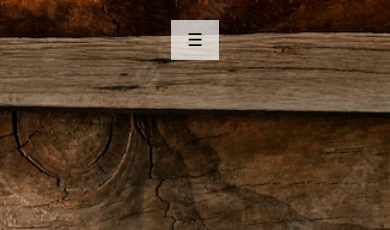
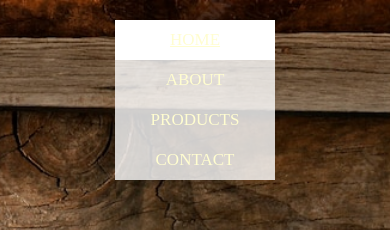
Before and after one commit to mckyle099/westernhomes, a plain HTML site: page index.html in a window 390 px wide. Shown: the top 230 px of the page. Drawn offline with nearby package versions, Linux system fonts and the light colour scheme; a script that the page names is missing.

Commit message:
remove collapse on mobile

```diff
--- a/css/templatemo-style.css
+++ b/css/templatemo-style.css
@@ -75,7 +75,7 @@ button:focus { outline: none; }
 
 @font-face {
   font-family: western;
-  src: url(fonts/western.ttf)
+  /*src: url(fonts/western4.ttf)*/
 }
 
 .cd-slider-nav .nav-item.selected .nav-link,
--- a/index.html
+++ b/index.html
@@ -31,11 +31,7 @@
             <!-- Navigation -->
             <div class="cd-slider-nav">
                 <nav class="navbar">
-
-                    <button class="navbar-toggler hidden-md-up" type="button" data-toggle="collapse" data-target="#tmNavbar">
-                        &#9776;
-                    </button>
-                    <div class="collapse navbar-toggleable-sm text-xs-center text-uppercase tm-navbar" id="tmNavbar">
+                    <div class="navbar-toggleable-sm text-xs-center text-uppercase tm-navbar" id="tmNavbar">
                         <ul class="nav navbar-nav">
                             <li class="nav-item active selected">
                                 <a class="nav-link" href="#0" data-no="1">Home <span class="sr-only">(current)</span></a>
```
